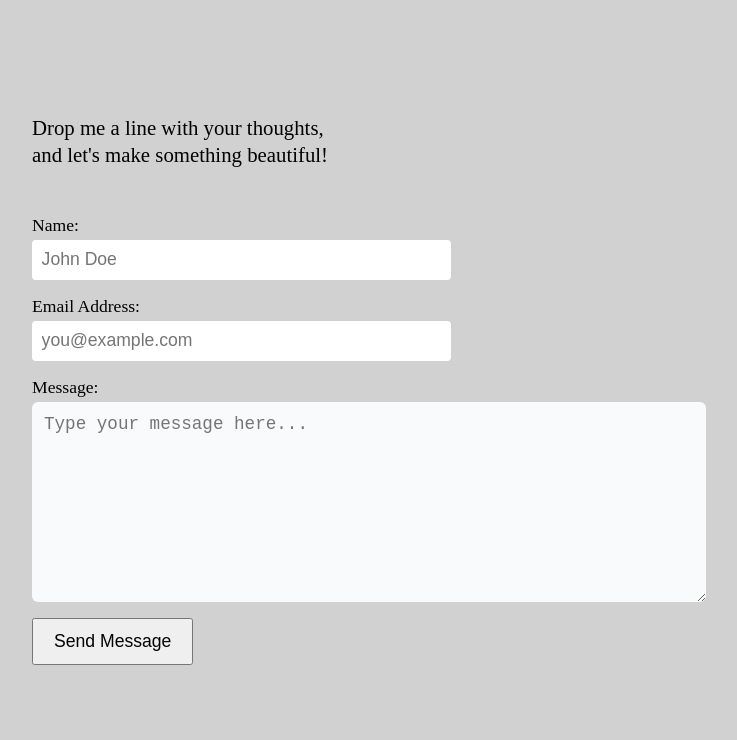
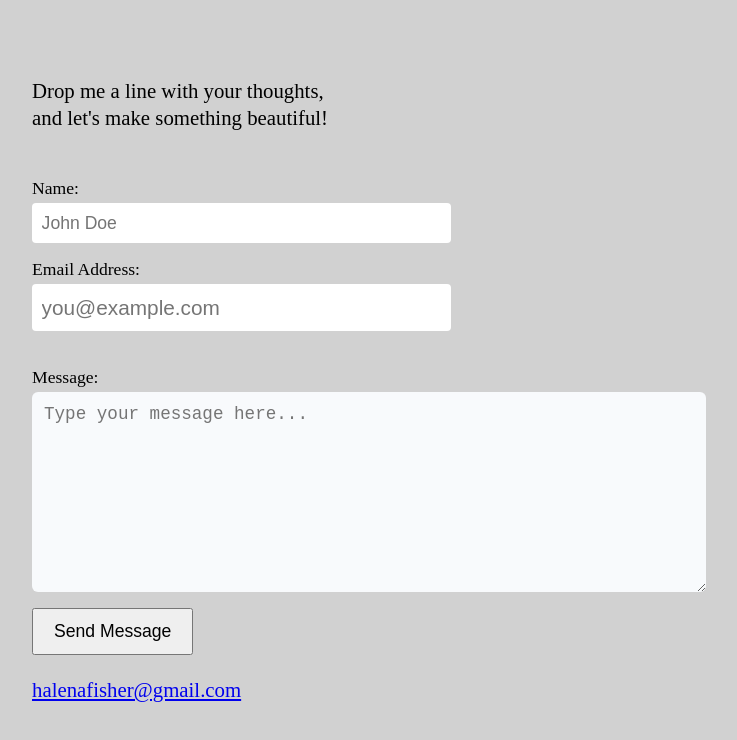
Before and after one commit to Halena1979/halena1979.gihub.io, a plain HTML site: page contact_me.html in a window 1280 px wide. Shown: the whole page, without its empty margins (283-1020 px from the left). Drawn offline with Linux system fonts and the light colour scheme.

Commit message:
added email link

```diff
--- a/contact_me.html
+++ b/contact_me.html
@@ -70,7 +70,7 @@
         transition: all 0.2s ease-in-out;
         }
 
-    #message_header {font-size: clamp(15px, 2.6vh, 24px);
+    #message_header,#email {font-size: clamp(15px, 2.6vh, 24px);
         margin-bottom: clamp(10px, 2.5vh, 24px);
         line-height: 1.3; }
 
@@ -112,7 +112,7 @@
         </p>
 
         <br>
-
+        <div id="email"><a href="mailto:halenafisher@gmail.com">halenafisher@gmail.com</a></div>
     </div>
 
     <script>
```
